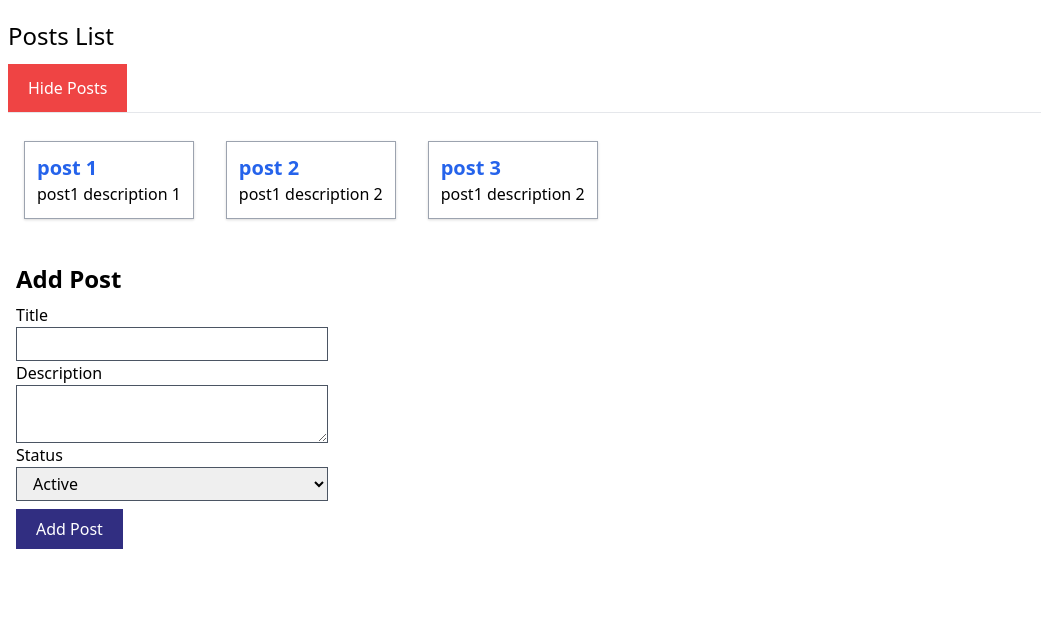
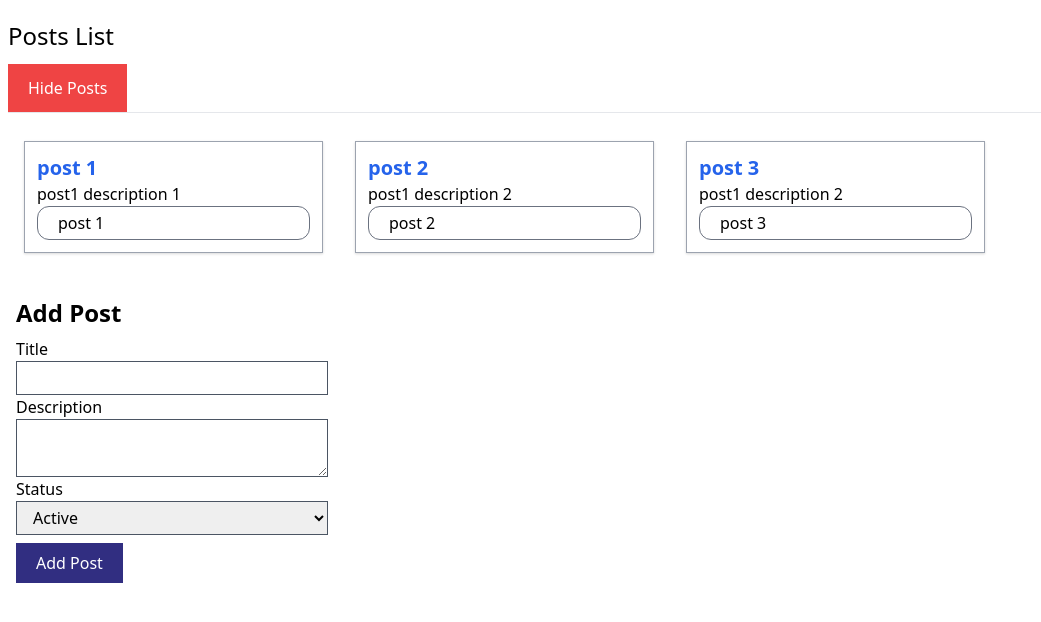
Before and after one commit to shivrajpro/react-by-lwd, a React (Create React App) app: page / in a window 1280 px wide. Shown: the top 622 px of the page, without its empty margins (0-1041 px from the left). Built offline with nearby package versions, Linux system fonts and the light colour scheme.

Commit message:
sending data from parent to child

```diff
--- a/src/components/Posts/Posts.js
+++ b/src/components/Posts/Posts.js
@@ -50,6 +50,7 @@ class Posts extends Component {
                 <SinglePost
                     title={post.title}
                     description={post.description}
+                    titleChange={this.titleChangeHandler.bind(this, post.id)}
                 />,
             );
         }
@@ -61,6 +62,7 @@ class Posts extends Component {
                             key={post.id}
                             title={post.title}
                             description={post.description}
+                            titleChange={this.titleChangeHandler.bind(this, post.id)}
                         />
                     );
                 })}
@@ -68,23 +70,14 @@ class Posts extends Component {
         );
     }
 
+    titleChangeHandler = (id, event)=>{
+        const postIndex = this.state.posts.findIndex(p=>p.id === id);
+        const posts = [...this.state.posts];
+
+        posts[postIndex].title = event.target.value;
+        this.setState({posts})
+    }
     render() {
-        let posts = null;
-
-        if (this.state.showPosts) {
-            posts = (
-                <div className='flex my-3'>
-                    <SinglePost
-                        title={this.state.posts[0].title}
-                        description={this.state.posts[0].description}
-                    />
-                    <SinglePost
-                        title={this.state.posts[1].title}
-                        description={this.state.posts[1].description}
-                    />
-                </div>
-            );
-        }
         return (
             <div>
                 <div>{this.state.count && 'show Count'}</div>
--- a/src/components/SinglePost/SinglePost.js
+++ b/src/components/SinglePost/SinglePost.js
@@ -8,6 +8,12 @@ class SinglePost extends Component {
                     {this.props.title}
                 </h3>
                 <div>{this.props.description}</div>
+                <div>
+                    <input type='text' value={this.props.title}
+                    onChange={this.props.titleChange}
+                    className='px-5 py-1 rounded-xl border border-gray-500'
+                    />
+                </div>
             </div>
         );
     }
```
